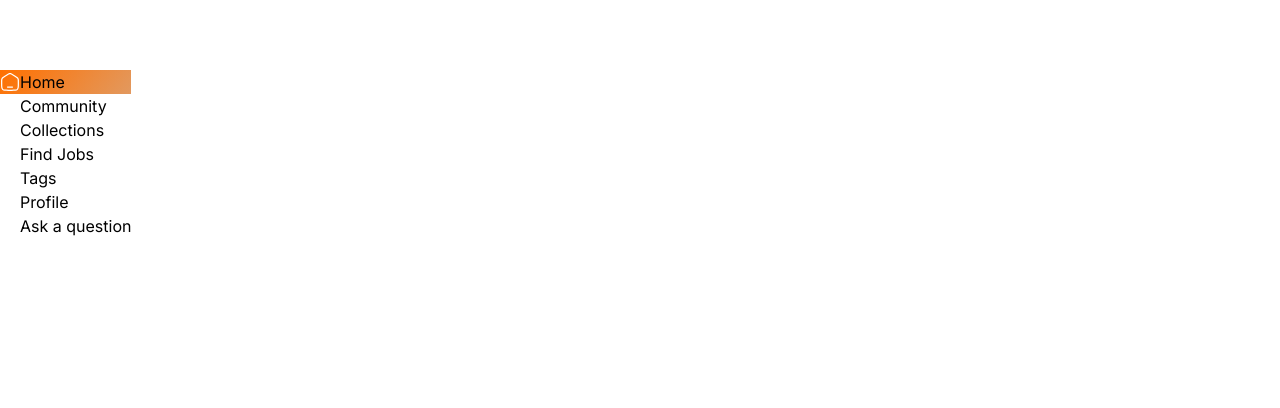
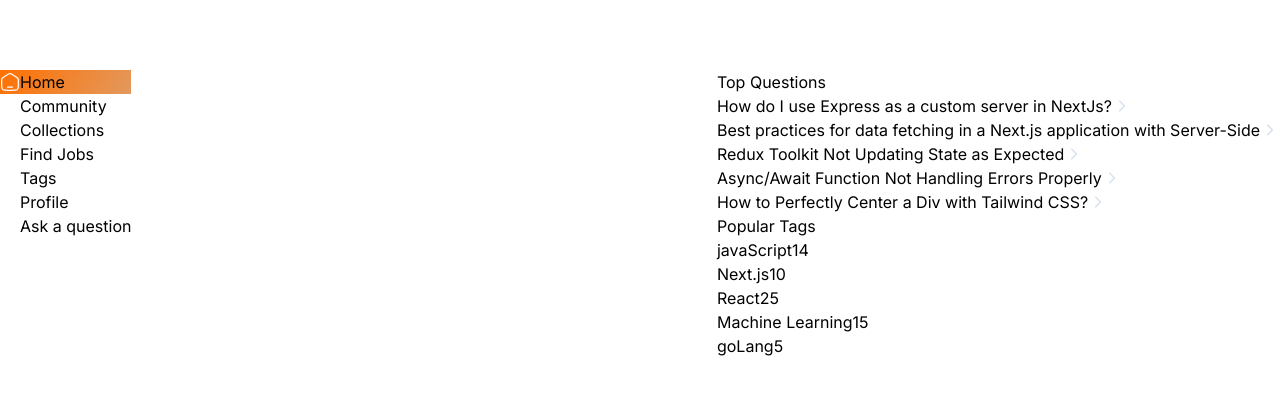
Before and after one commit to Ankitverma54321/Devflow, a Next.js app: page / in a window 1280 px wide. Shown: the part 178-586 px from the top of the page. Built offline with nearby package versions, Linux system fonts and the light colour scheme; no server answers.

Commit message:
Right side bar

```diff
--- /dev/null
+++ b/Components/shared/RenderTag.tsx
@@ -0,0 +1,31 @@
+// "use client";
+
+import Link from "next/link";
+import React from "react";
+import { Badge } from "../ui/badge";
+
+interface props {
+  _id: number;
+  name: string;
+  totalQuestions?: number;
+  showCount?: boolean;
+}
+
+const RenderTag = ({ _id, name, totalQuestions, showCount }: props) => {
+  return (
+    <Link href={`/tags/${_id}`} className="flex justify-between gap-2">
+      <Badge
+        variant="outline"
+        className="subtle-medium backgorund-light800_dark300
+      text-light400_light500 rounded-md px-4 py-2 uppercase"
+      >
+        {name}
+      </Badge>
+      {showCount && (
+        <p className="small-medium text-dark500_light700">{totalQuestions}</p>
+      )}
+    </Link>
+  );
+};
+
+export default RenderTag;
--- /dev/null
+++ b/Components/shared/RightSidebar.tsx
@@ -0,0 +1,85 @@
+import Link from "next/link";
+import React from "react";
+import Image from "next/image";
+import RenderTag from "./RenderTag";
+
+const hotQuestions = [
+  {
+    _id: 1,
+    title: "How do I use Express as a custom server in NextJs?",
+  },
+  {
+    _id: 2,
+    title:
+      "Best practices for data fetching in a Next.js application with Server-Side",
+  },
+  {
+    _id: 3,
+    title: "Redux Toolkit Not Updating State as Expected",
+  },
+  {
+    _id: 4,
+    title: "Async/Await Function Not Handling Errors Properly",
+  },
+  {
+    _id: 5,
+    title: "How to Perfectly Center a Div with Tailwind CSS?",
+  },
+];
+
+const popularTags = [
+  { _id: 1, name: "javaScript", totalQuestions: 14 },
+  { _id: 2, name: "Next.js", totalQuestions: 10 },
+  { _id: 3, name: "React", totalQuestions: 25 },
+  { _id: 4, name: "Machine Learning", totalQuestions: 15 },
+  { _id: 5, name: "goLang", totalQuestions: 5 },
+];
+
+export const RightSidebar = () => {
+  return (
+    <section
+      className="background-light900_dark200 light-border
+    sticky right-0 top-0 flex h-screen w-[350px] flex-col overflow-y-auto
+    border-1 p-6 pt-36 shadow-light-300 dark:shadow-none max-xl:hidden
+    "
+    >
+      <div>
+        <h3 className="h3-bold text-dark200_light900">Top Questions</h3>
+        <div className="mt-7 flex w-full flex-col gap-[30px]">
+          {hotQuestions.map((question) => (
+            <Link
+              href={`/questions/${question._id}`}
+              key={question._id}
+              className="flex cursor-pointer items-center justify-between gap-7"
+            >
+              <p className="body-medium text-dark500_light700">
+                {question.title}
+              </p>
+              <Image
+                src="/assets/icons/chevron-right.svg"
+                alt="chevron right"
+                width={20}
+                height={20}
+                className="invert-colors"
+              />
+            </Link>
+          ))}
+        </div>
+      </div>
+      <div className="mt-16">
+        <h3 className="h3-bold text-dark200_light900">Popular Tags</h3>
+        <div className="mt-7 flex flex-col gap-4">
+          {popularTags.map((tag) => (
+            <RenderTag
+              key={tag._id}
+              _id={tag._id}
+              name={tag.name}
+              totalQuestions={tag.totalQuestions}
+              showCount
+            />
+          ))}
+        </div>
+      </div>
+    </section>
+  );
+};
--- /dev/null
+++ b/Components/ui/badge.tsx
@@ -0,0 +1,36 @@
+import * as React from "react"
+import { cva, type VariantProps } from "class-variance-authority"
+
+import { cn } from "@/lib/utils"
+
+const badgeVariants = cva(
+  "inline-flex items-center rounded-full border px-2.5 py-0.5 text-xs font-semibold transition-colors focus:outline-none focus:ring-2 focus:ring-ring focus:ring-offset-2",
+  {
+    variants: {
+      variant: {
+        default:
+          "border-transparent bg-primary text-primary-foreground hover:bg-primary/80",
+        secondary:
+          "border-transparent bg-secondary text-secondary-foreground hover:bg-secondary/80",
+        destructive:
+          "border-transparent bg-destructive text-destructive-foreground hover:bg-destructive/80",
+        outline: "text-foreground",
+      },
+    },
+    defaultVariants: {
+      variant: "default",
+    },
+  }
+)
+
+export interface BadgeProps
+  extends React.HTMLAttributes<HTMLDivElement>,
+    VariantProps<typeof badgeVariants> {}
+
+function Badge({ className, variant, ...props }: BadgeProps) {
+  return (
+    <div className={cn(badgeVariants({ variant }), className)} {...props} />
+  )
+}
+
+export { Badge, badgeVariants }
--- a/app/(root)/layout.tsx
+++ b/app/(root)/layout.tsx
@@ -1,6 +1,7 @@
 import LeftSidebar from "@/Components/shared/LeftSidebar";
 import Navbar from "@/Components/shared/navbar/Navbar";
 import React from "react";
+import { RightSidebar } from "@/Components/shared/RightSidebar";
 
 const Layout = ({ children }: { children: React.ReactNode }) => {
   return (
@@ -18,7 +19,7 @@ const Layout = ({ children }: { children: React.ReactNode }) => {
         >
           <div className="mx-auto w-full max-w-5xl">{children}</div>
         </section>
-        rightside
+        <RightSidebar />
       </div>
       Toaster
     </main>
```
